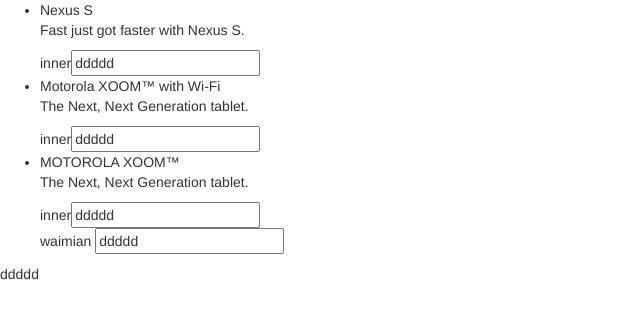
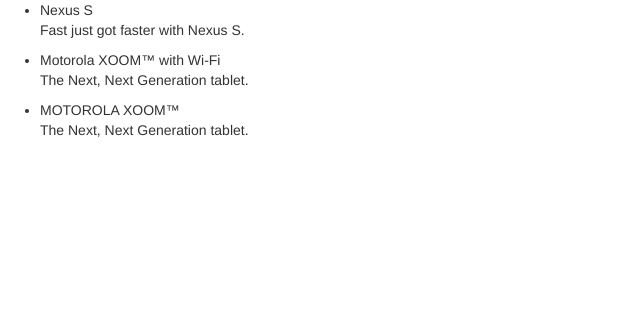
Before and after one commit to hellofeiwu/ten, a website: page app/index.html in a window 1280 px wide. Shown: the whole page, without its empty margins (0-640 px from the left). Drawn offline with nearby package versions, Linux system fonts and the light colour scheme.

Commit message:
file reset

```diff
--- a/app/index.html
+++ b/app/index.html
@@ -13,11 +13,7 @@
         <li ng-repeat="phone in phones">
             <span>{{phone.name}}</span>
             <p>{{phone.snippet}}</p>
-            inner<input type="text" ng-model="pppp"/>
         </li>
-waimian
-        <input type="text" ng-model="pppp"/>
     </ul>
-    {{pppp}}
 </body>
 </html>
--- a/app/js/controllers.js
+++ b/app/js/controllers.js
@@ -19,10 +19,6 @@
             'snippet': 'The Next, Next Generation tablet.'
         }
     ];
-    $scope.a = {
-        text: 'aaaa'
-    }
-    $scope.pppp = 'ddddd';
 };
 
 phonecatApp.controller('PhoneListCtrl', PhoneListCtrl);
```
